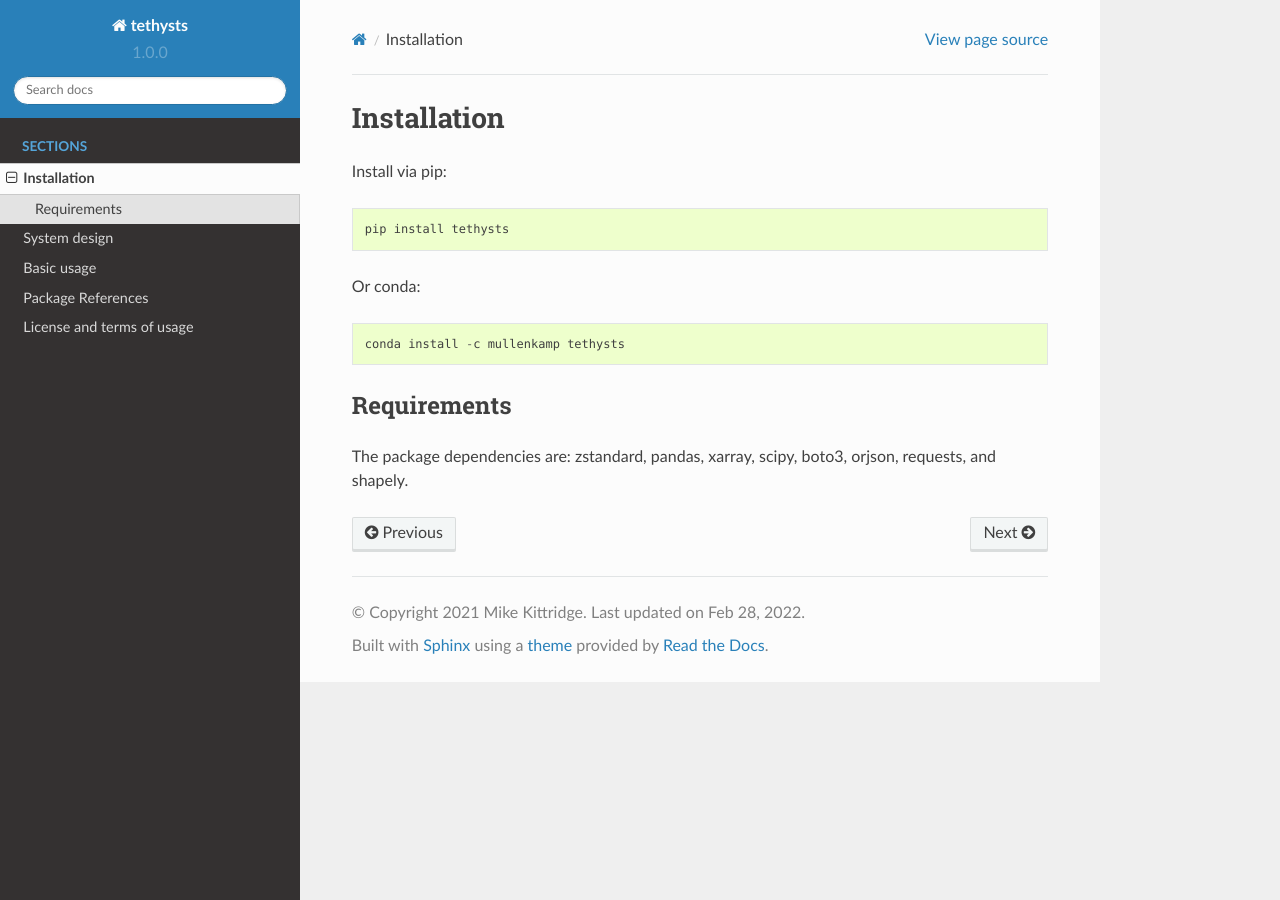
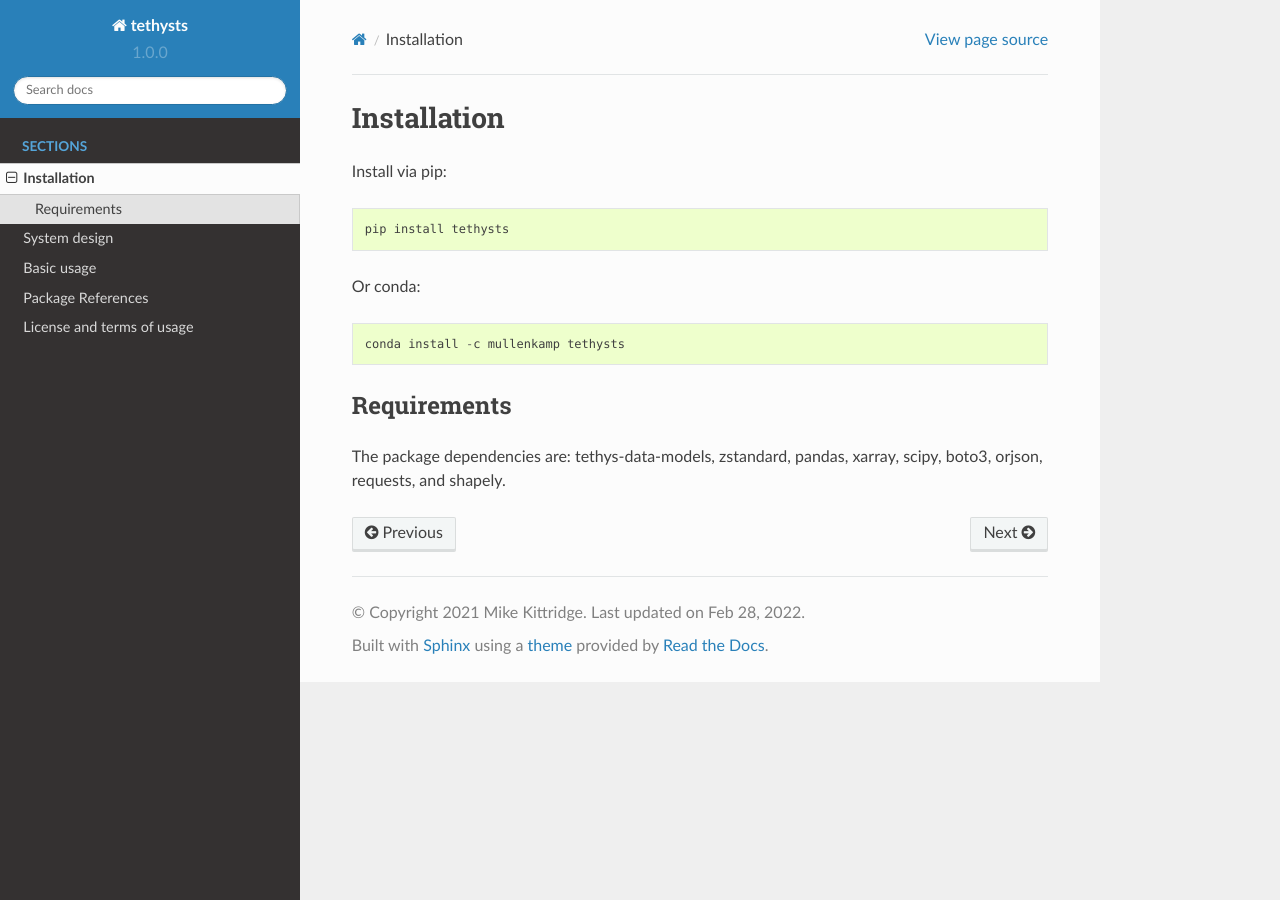
Before and after one commit to tethys-ts/tethysts, a Sphinx documentation site: the page built from sphinx/source/installation.rst, in a window 1280 px wide. Built offline with Sphinx 7.4.7 and the Read the Docs theme 2.0.0, drawn with Linux system fonts in a browser that asks for light colours.

Commit message:
updated docs

```diff
--- a/sphinx/source/installation.rst
+++ b/sphinx/source/installation.rst
@@ -10,4 +10,4 @@ Or conda::
 
 Requirements
 ------------
-The package dependencies are: zstandard, pandas, xarray, scipy, boto3, orjson, requests, and shapely.
+The package dependencies are: tethys-data-models, zstandard, pandas, xarray, scipy, boto3, orjson, requests, and shapely.
```
Also changed, not shown: sphinx/source/package_references.rst (+1 -6 lines).
